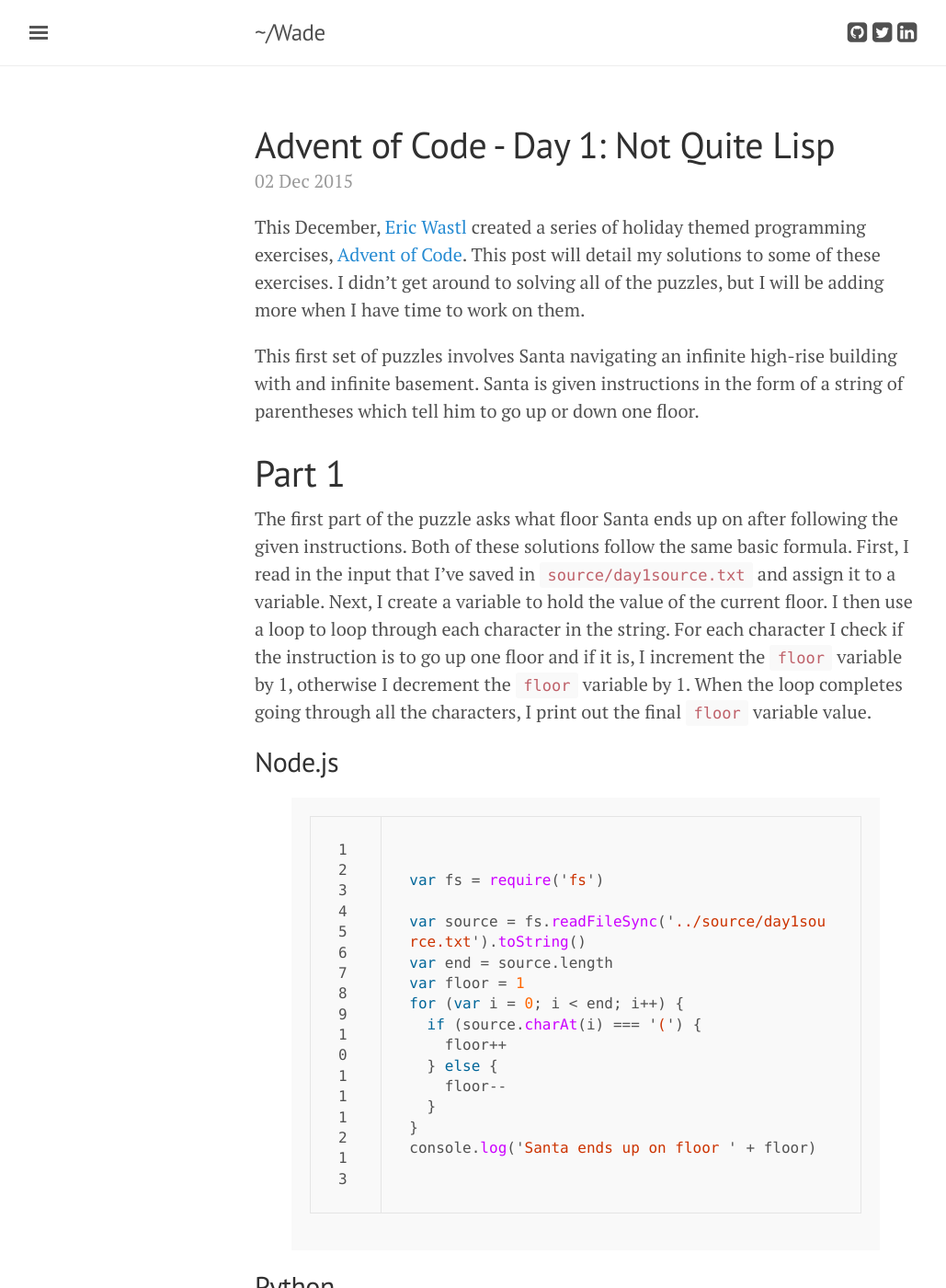
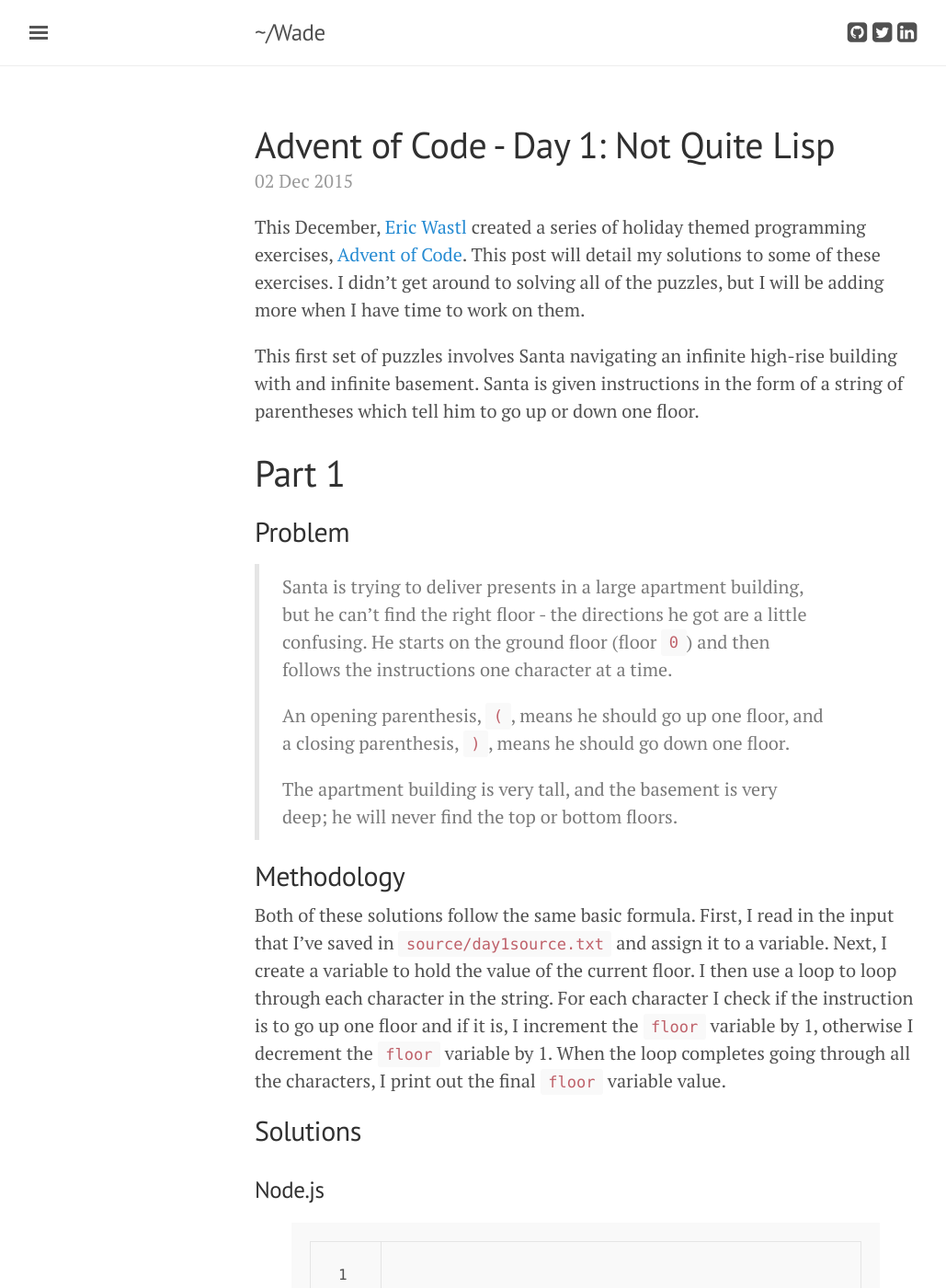
Before and after one commit to keawade/keawade.github.io, a Jekyll site: the page built from _posts/2015-12-02-Advent_of_Code.md, in a window 1280 px wide and 1400 px high. Shown: the whole window at 92% size, without its empty margins (3-1032 px from the left). Built offline with Jekyll 4.4.1, drawn with Linux system fonts in a browser that asks for light colours; nearby versions of some CDN libraries; some of the changed text lies outside the part shown.

Commit message:
Updated first post with instructions

```diff
--- a/_posts/2015-12-02-Advent_of_Code.md
+++ b/_posts/2015-12-02-Advent_of_Code.md
@@ -14,9 +14,20 @@
 
 # Part 1
 
-The first part of the puzzle asks what floor Santa ends up on after following the given instructions. Both of these solutions follow the same basic formula. First, I read in the input that I've saved in `source/day1source.txt` and assign it to a variable. Next, I create a variable to hold the value of the current floor. I then use a loop to loop through each character in the string. For each character I check if the instruction is to go up one floor and if it is, I increment the `floor` variable by 1, otherwise I decrement the `floor` variable by 1. When the loop completes going through all the characters, I print out the final `floor` variable value.
+## Problem
 
-## Node.js
+>Santa is trying to deliver presents in a large apartment building, but he can't find the right floor - the directions he got are a little confusing. He starts on the ground floor (floor `0`) and then follows the instructions one character at a time.
+>
+>An opening parenthesis, `(`, means he should go up one floor, and a closing parenthesis, `)`, means he should go down one floor.
+>
+>The apartment building is very tall, and the basement is very deep; he will never find the top or bottom floors.
+
+## Methodology
+Both of these solutions follow the same basic formula. First, I read in the input that I've saved in `source/day1source.txt` and assign it to a variable. Next, I create a variable to hold the value of the current floor. I then use a loop to loop through each character in the string. For each character I check if the instruction is to go up one floor and if it is, I increment the `floor` variable by 1, otherwise I decrement the `floor` variable by 1. When the loop completes going through all the characters, I print out the final `floor` variable value.
+
+## Solutions
+
+### Node.js
 {% highlight js linenos %}
 var fs = require('fs')
 
@@ -33,7 +44,7 @@
 console.log('Santa ends up on floor ' + floor)
 {% endhighlight %}
 
-## Python
+### Python
 {% highlight python linenos %}
 filename = '../source/day1source.txt'
 
@@ -54,9 +65,15 @@
 
 # Part 2
 
-The second problem in the set asks on which instruction does Santa enter the basement of the infinite complex. To solve this I modified my code to let me know when the `floor` variable equals `0`.
+## Problem
+>Now, given the same instructions, find the position of the first character that causes him to enter the basement (floor `-1`). The first character in the instructions has position `1`, the second character has position `2`, and so on.
 
-## Node.js
+## Methodology
+To solve this, I modified my code to detect when the `floor` variable equals `-1` and prints out the current position in the string.
+
+## Solutions
+
+### Node.js
 {% highlight js linenos %}
 var fs = require('fs')
 
@@ -75,7 +92,7 @@
 }
 {% endhighlight %}
 
-## Python
+### Python
 {% highlight python linenos %}
 filename = '../source/day1source.txt'
 
```
